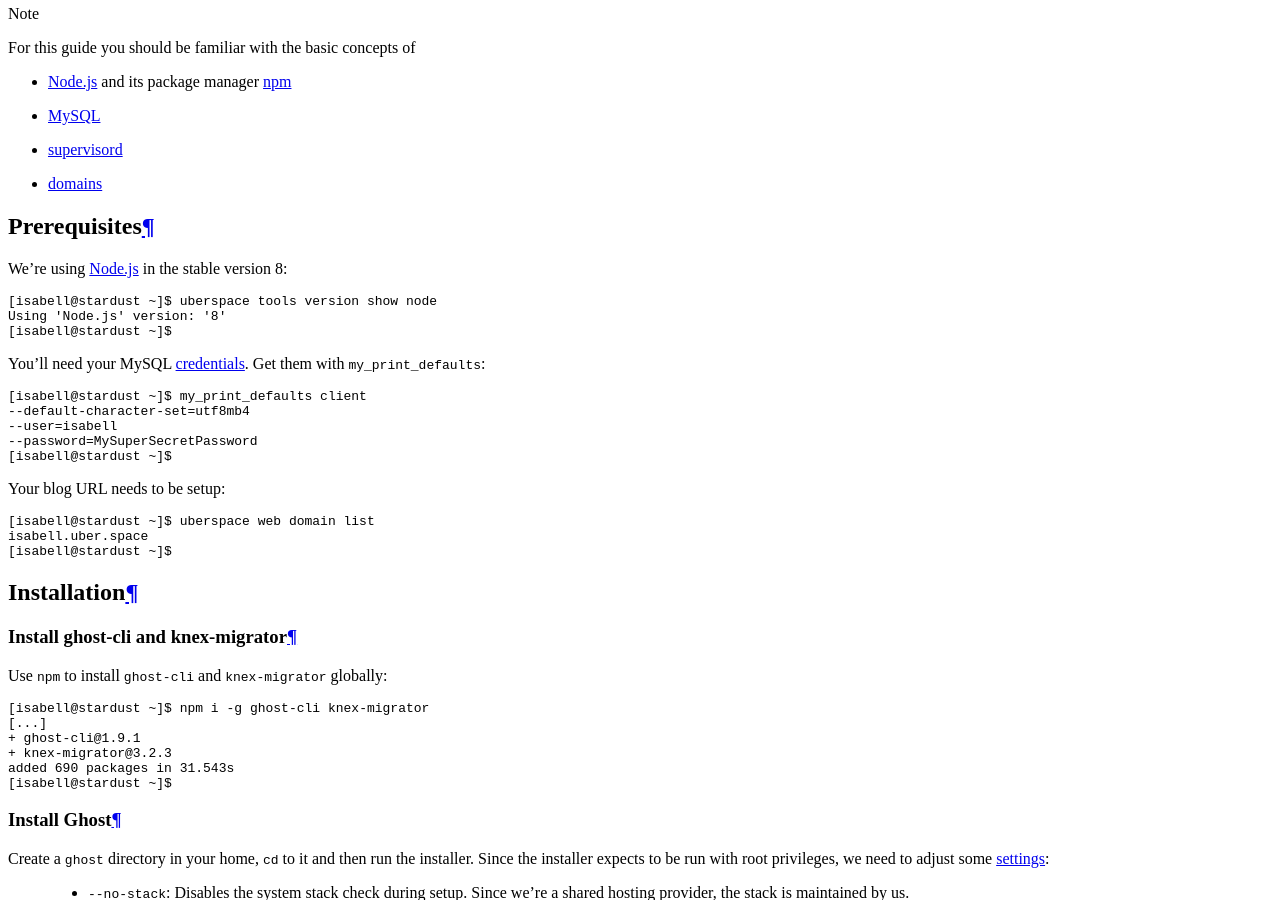
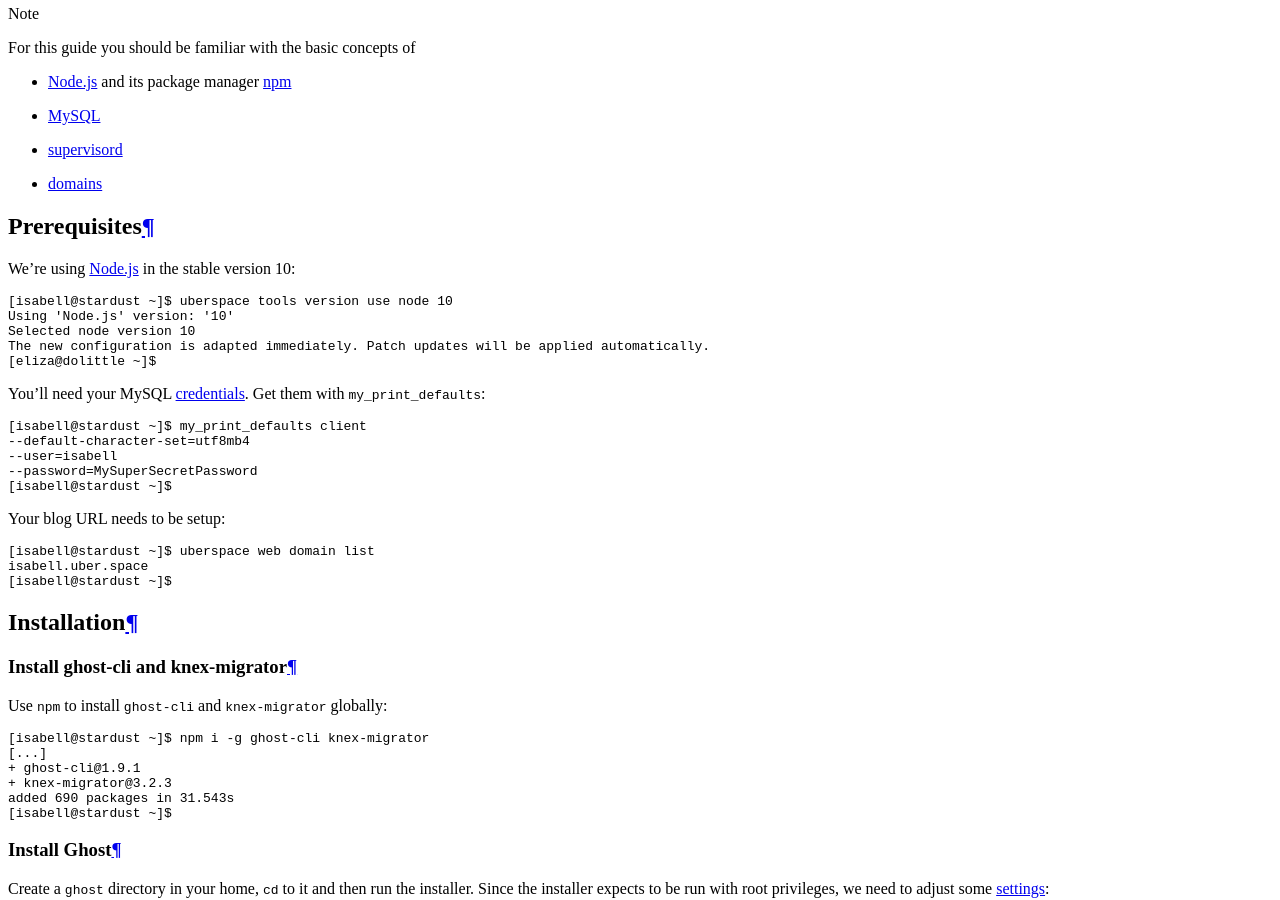
Before and after one commit to Uberspace/lab, a Sphinx documentation site: the page built from source/guide_ghost.rst, in a window 1280 px wide and 900 px high, scrolled down 2647 px. Built offline with Sphinx 7.4.7 and the Read the Docs theme 2.0.0, drawn with Linux system fonts in a browser that asks for light colours.

Commit message:
[ghost] update to node10

```diff
--- a/source/guide_ghost.rst
+++ b/source/guide_ghost.rst
@@ -34,13 +34,15 @@
 Prerequisites
 =============
 
-We're using :manual:`Node.js <lang-nodejs>` in the stable version 8:
+We're using :manual:`Node.js <lang-nodejs>` in the stable version 10:
 
 ::
 
- [isabell@stardust ~]$ uberspace tools version show node
- Using 'Node.js' version: '8'
- [isabell@stardust ~]$
+ [isabell@stardust ~]$ uberspace tools version use node 10
+ Using 'Node.js' version: '10'
+ Selected node version 10
+ The new configuration is adapted immediately. Patch updates will be applied automatically.
+ [eliza@dolittle ~]$
 
 .. include:: includes/my-print-defaults.rst
 
```
